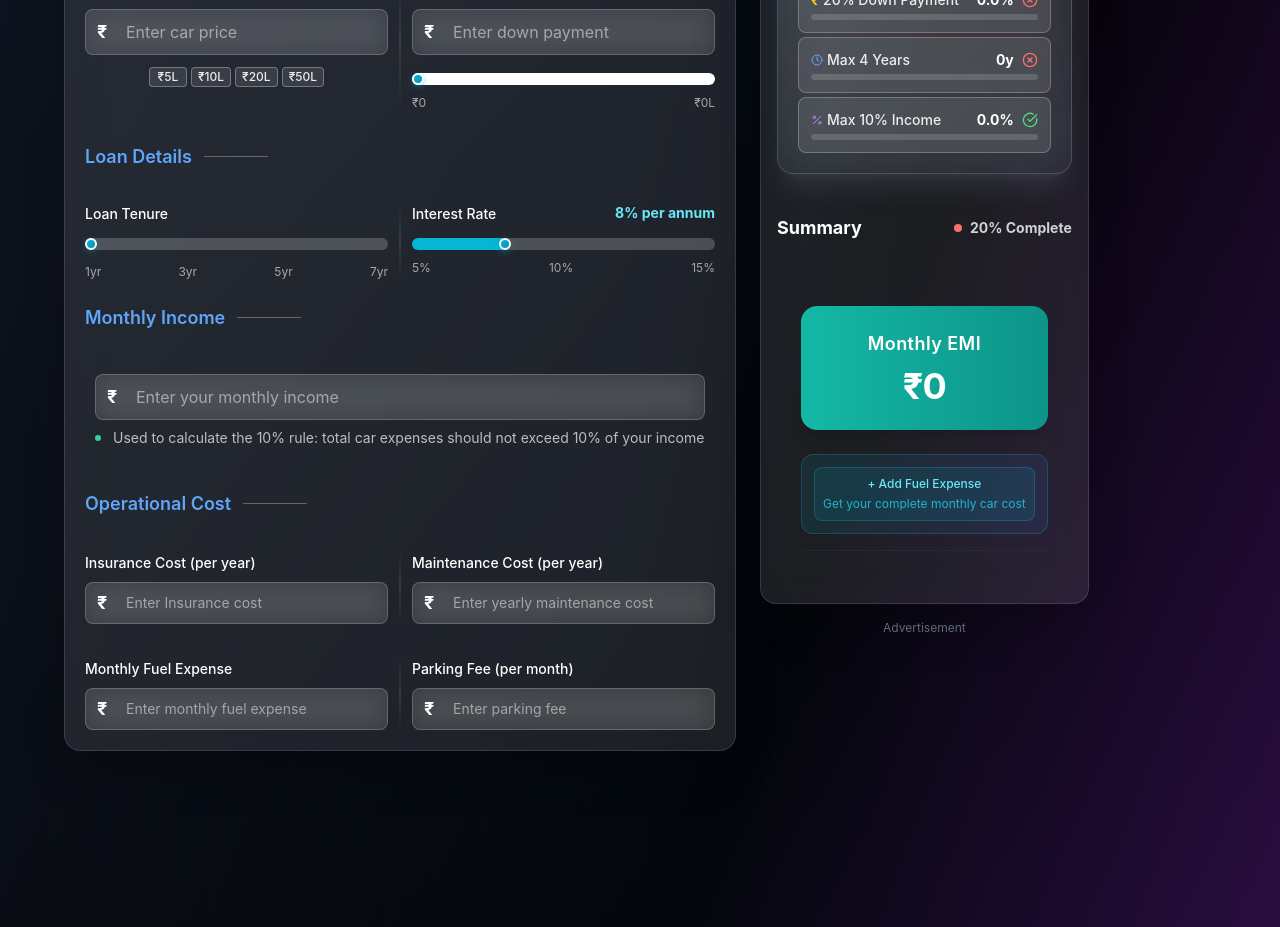
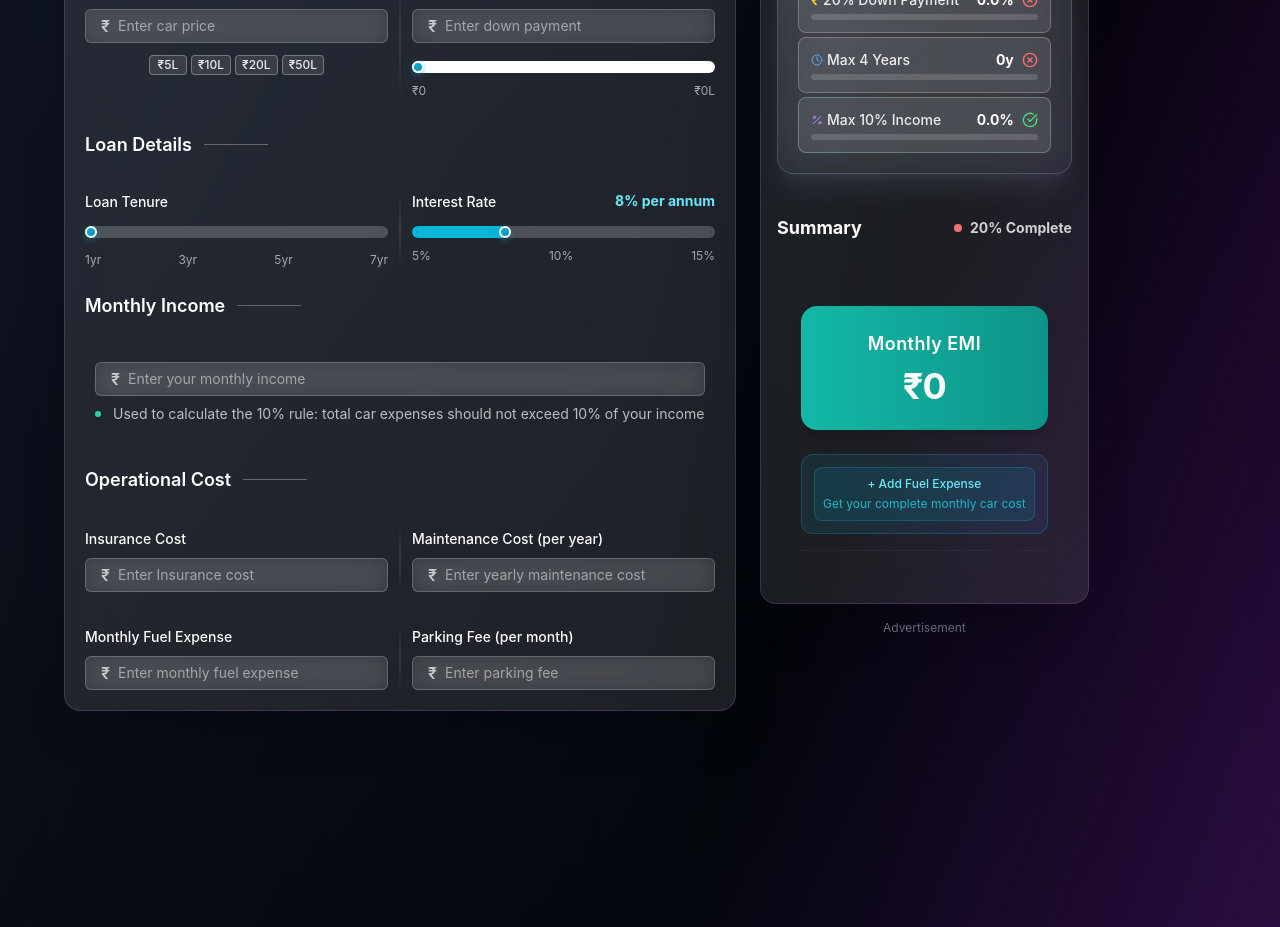
Before and after one commit to srivastava-utkarsh/car-calculator-web, a Next.js app: page /demo in a window 1280 px wide. Shown: the part 760-1687 px from the top of the page. Built offline with nearby package versions, Linux system fonts and the light colour scheme.

Commit message:
chart update

```diff
--- a/src/app/page.tsx
+++ b/src/app/page.tsx
@@ -237,7 +237,7 @@ export default function HomePage() {
                               {/* Collapse Button */}
                               <div className="flex justify-between items-center mb-4">
                                 <div className="flex items-center space-x-3">
-                                  <h3 className={`text-lg font-semibold ${isLight ? 'text-blue-600' : 'text-blue-400'}`}>
+                                  <h3 className="text-lg font-semibold text-white">
                                     Car Cost Details
                                   </h3>
                                   <div className={`h-px w-16 ${isLight ? 'bg-slate-300' : 'bg-white/30'}`}></div>
--- a/src/components/v2/CarDetailsFormV2.tsx
+++ b/src/components/v2/CarDetailsFormV2.tsx
@@ -112,7 +112,7 @@ export default function CarDetailsFormV2({ carData, updateCarData, monthlyIncome
           </div>
 
           <div className="relative">
-            <span className={`absolute left-3 top-1/2 transform -translate-y-1/2 font-bold text-lg z-10 ${themeClass('text-slate-700', 'text-white', isLight)}`}>₹</span>
+            <span className="absolute left-4 top-1/2 transform -translate-y-1/2 font-semibold text-white/70 z-10">₹</span>
             <input
               id="car-price-input"
               type="text"
@@ -124,13 +124,7 @@ export default function CarDetailsFormV2({ carData, updateCarData, monthlyIncome
                   e.preventDefault()
                 }
               }}
-              className={`w-full pl-10 pr-4 py-2.5 rounded-lg focus:outline-none focus:ring-2 focus:ring-emerald-400 focus:border-transparent transition-all text-base ${
-                themeClass(
-                  'bg-white border border-slate-300 text-slate-900 placeholder-slate-500',
-                  'bg-white/10 backdrop-blur-md border border-white/20 text-white placeholder-white/50',
-                  isLight
-                )
-              }`}
+              className="w-full pl-8 pr-4 py-1.5 rounded-md focus:outline-none focus:ring-2 focus:ring-emerald-400 focus:border-transparent transition-all text-sm bg-white/10 backdrop-blur-md border border-white/20 text-white placeholder-white/50"
               placeholder="Enter car price"
             />
           </div>
@@ -181,7 +175,7 @@ export default function CarDetailsFormV2({ carData, updateCarData, monthlyIncome
           </div>
 
           <div className="relative">
-            <span className={`absolute left-3 top-1/2 transform -translate-y-1/2 font-bold text-lg z-10 ${themeClass('text-slate-700', 'text-white', isLight)}`}>₹</span>
+            <span className="absolute left-4 top-1/2 -translate-y-1/2 font-semibold text-white/70 z-10">₹</span>
             <input
               type="text"
               required
@@ -192,13 +186,7 @@ export default function CarDetailsFormV2({ carData, updateCarData, monthlyIncome
                   e.preventDefault()
                 }
               }}
-              className={`w-full pl-10 pr-4 py-2.5 rounded-lg focus:outline-none focus:ring-2 focus:ring-cyan-400 focus:border-transparent transition-all text-base ${
-                themeClass(
-                  'bg-white border border-slate-300 text-slate-900 placeholder-slate-500',
-                  'bg-white/10 backdrop-blur-md border border-white/20 text-white placeholder-white/50',
-                  isLight
-                )
-              }`}
+              className="w-full pl-8 pr-4 py-1.5 rounded-md focus:outline-none focus:ring-2 focus:ring-cyan-400 focus:border-transparent transition-all text-sm bg-white/10 backdrop-blur-md border border-white/20 text-white placeholder-white/50"
               placeholder="Enter down payment"
             />
           </div>
@@ -229,7 +217,7 @@ export default function CarDetailsFormV2({ carData, updateCarData, monthlyIncome
 
       {/* Loan Details Section Header */}
       <div className="flex items-center space-x-3 mb-3">
-        <h4 className={`text-lg font-semibold ${isLight ? 'text-blue-600' : 'text-blue-400'}`}>
+        <h4 className="text-lg font-semibold text-white">
           Loan Details
         </h4>
         <div className={`h-px w-16 ${themeClass('bg-slate-300', 'bg-white/30', isLight)}`}></div>
--- a/src/components/v2/FinancialFormV2.tsx
+++ b/src/components/v2/FinancialFormV2.tsx
@@ -83,7 +83,7 @@ export default function FinancialFormV2({ carData, updateCarData, monthlyIncomeI
     <>
       {/* Monthly Income - Required for calculations */}
       <div className="flex items-center space-x-3 mb-3">
-        <h4 className={`text-lg font-semibold ${isLight ? 'text-blue-600' : 'text-blue-400'}`}>
+        <h4 className="text-lg font-semibold text-white">
           Monthly Income
         </h4>
         <div className={`h-px w-16 ${themeClass('bg-slate-300', 'bg-white/30', isLight)}`}></div>
@@ -101,7 +101,7 @@ export default function FinancialFormV2({ carData, updateCarData, monthlyIncomeI
           </div>
         )}
         <div className="relative">
-          <span className={`absolute left-3 top-1/2 transform -translate-y-1/2 font-bold text-lg z-10 ${themeClass('text-slate-700', 'text-white', isLight)}`}>₹</span>
+          <span className="absolute left-4 top-1/2 transform -translate-y-1/2 font-semibold text-white/70 z-10">₹</span>
           <input
             type="text"
             required
@@ -124,16 +124,10 @@ export default function FinancialFormV2({ carData, updateCarData, monthlyIncomeI
               }
             }}
             placeholder="Enter your monthly income"
-            className={`w-full pl-10 pr-4 py-2.5 rounded-lg focus:outline-none focus:ring-2 focus:ring-emerald-400 focus:border-transparent transition-all text-base ${
-              themeClass(
-                'bg-white border text-slate-900 placeholder-slate-500',
-                'bg-white/10 backdrop-blur-md border text-white placeholder-white/50',
-                isLight
-              )
-            } ${
+            className={`w-full pl-8 pr-4 py-1.5 rounded-md focus:outline-none focus:ring-2 focus:ring-emerald-400 focus:border-transparent transition-all text-sm bg-white/10 backdrop-blur-md border text-white placeholder-white/50 ${
               shouldHighlightMonthlyIncome
                 ? 'border-lime-400/60'
-                : themeClass('border-slate-300', 'border-white/20', isLight)
+                : 'border-white/20'
             }`}
           />
         </div>
@@ -145,7 +139,7 @@ export default function FinancialFormV2({ carData, updateCarData, monthlyIncomeI
 
       {/* Operational Cost Section Header */}
       <div className="flex items-center space-x-3 mb-3">
-        <h4 className={`text-lg font-semibold ${isLight ? 'text-blue-600' : 'text-blue-400'}`}>
+        <h4 className="text-lg font-semibold text-white">
           Operational Cost
         </h4>
         <div className={`h-px w-16 ${themeClass('bg-slate-300', 'bg-white/30', isLight)}`}></div>
@@ -156,10 +150,10 @@ export default function FinancialFormV2({ carData, updateCarData, monthlyIncomeI
         {/* Insurance Cost */}
         <div className="space-y-2">
           <label className={`text-sm font-medium ${themeClass(themeStyles.primaryText, 'text-white', isLight)}`} style={{ lineHeight: '1.5' }}>
-            Insurance Cost (per year)
+            Insurance Cost
           </label>
           <div className="relative">
-            <span className={`absolute left-3 top-1/2 transform -translate-y-1/2 font-bold text-lg z-10 ${themeClass('text-slate-700', 'text-white', isLight)}`}>₹</span>
+            <span className="absolute left-4 top-1/2 transform -translate-y-1/2 font-semibold text-white/70 z-10">₹</span>
             <input
               type="text"
               value={carData.insuranceAndMaintenance ? formatWithCommas(carData.insuranceAndMaintenance) : ''}
@@ -189,13 +183,7 @@ export default function FinancialFormV2({ carData, updateCarData, monthlyIncomeI
                 }
               }}
               placeholder="Enter Insurance cost"
-              className={`w-full pl-10 pr-4 py-2.5 rounded-lg focus:outline-none focus:ring-2 focus:ring-purple-400 focus:border-transparent transition-all text-sm ${
-                themeClass(
-                  'bg-white border border-slate-300 text-slate-900 placeholder-slate-500',
-                  'bg-white/10 backdrop-blur-md border border-white/20 text-white placeholder-white/50',
-                  isLight
-                )
-              }`}
+              className="w-full pl-8 pr-4 py-1.5 rounded-md focus:outline-none focus:ring-2 focus:ring-purple-400 focus:border-transparent transition-all text-sm bg-white/10 backdrop-blur-md border border-white/20 text-white placeholder-white/50"
             />
           </div>
         </div>
@@ -209,7 +197,7 @@ export default function FinancialFormV2({ carData, updateCarData, monthlyIncomeI
             Maintenance Cost (per year)
           </label>
           <div className="relative">
-            <span className={`absolute left-3 top-1/2 transform -translate-y-1/2 font-bold text-lg z-10 ${themeClass('text-slate-700', 'text-white', isLight)}`}>₹</span>
+            <span className="absolute left-4 top-1/2 transform -translate-y-1/2 font-semibold text-white/70 z-10">₹</span>
             <input
               type="text"
               value={carData.maintenanceCostPerYear ? formatWithCommas(carData.maintenanceCostPerYear) : ''}
@@ -232,13 +220,7 @@ export default function FinancialFormV2({ carData, updateCarData, monthlyIncomeI
                 }
               }}
               placeholder="Enter yearly maintenance cost"
-              className={`w-full pl-10 pr-4 py-2.5 rounded-lg focus:outline-none focus:ring-2 focus:ring-green-400 focus:border-transparent transition-all text-sm ${
-                themeClass(
-                  'bg-white border border-slate-300 text-slate-900 placeholder-slate-500',
-                  'bg-white/10 backdrop-blur-md border border-white/20 text-white placeholder-white/50',
-                  isLight
-                )
-              }`}
+              className="w-full pl-8 pr-4 py-1.5 rounded-md focus:outline-none focus:ring-2 focus:ring-green-400 focus:border-transparent transition-all text-sm bg-white/10 backdrop-blur-md border border-white/20 text-white placeholder-white/50"
             />
           </div>
         </div>
@@ -252,7 +234,7 @@ export default function FinancialFormV2({ carData, updateCarData, monthlyIncomeI
             Monthly Fuel Expense
           </label>
           <div className="relative">
-            <span className={`absolute left-3 top-1/2 transform -translate-y-1/2 font-bold text-lg z-10 ${themeClass('text-slate-700', 'text-white', isLight)}`}>₹</span>
+            <span className="absolute left-4 top-1/2 transform -translate-y-1/2 font-semibold text-white/70 z-10">₹</span>
             <input
               type="text"
               value={carData.monthlyFuelExpense ? formatWithCommas(carData.monthlyFuelExpense) : ''}
@@ -275,13 +257,7 @@ export default function FinancialFormV2({ carData, updateCarData, monthlyIncomeI
                 }
               }}
               placeholder="Enter monthly fuel expense"
-              className={`w-full pl-10 pr-4 py-2.5 rounded-lg focus:outline-none focus:ring-2 focus:ring-cyan-400 focus:border-transparent transition-all text-sm ${
-                themeClass(
-                  'bg-white border border-slate-300 text-slate-900 placeholder-slate-500',
-                  'bg-white/10 backdrop-blur-md border border-white/20 text-white placeholder-white/50',
-                  isLight
-                )
-              }`}
+              className="w-full pl-8 pr-4 py-1.5 rounded-md focus:outline-none focus:ring-2 focus:ring-cyan-400 focus:border-transparent transition-all text-sm bg-white/10 backdrop-blur-md border border-white/20 text-white placeholder-white/50"
             />
           </div>
         </div>
@@ -295,7 +271,7 @@ export default function FinancialFormV2({ carData, updateCarData, monthlyIncomeI
             Parking Fee (per month)
           </label>
           <div className="relative">
-            <span className={`absolute left-3 top-1/2 transform -translate-y-1/2 font-bold text-lg z-10 ${themeClass('text-slate-700', 'text-white', isLight)}`}>₹</span>
+            <span className="absolute left-4 top-1/2 transform -translate-y-1/2 font-semibold text-white/70 z-10">₹</span>
             <input
               type="text"
               value={carData.parkingFee ? formatWithCommas(carData.parkingFee) : ''}
@@ -318,13 +294,7 @@ export default function FinancialFormV2({ carData, updateCarData, monthlyIncomeI
                 }
               }}
               placeholder="Enter parking fee"
-              className={`w-full pl-10 pr-4 py-2.5 rounded-lg focus:outline-none focus:ring-2 focus:ring-blue-400 focus:border-transparent transition-all text-sm ${
-                themeClass(
-                  'bg-white border border-slate-300 text-slate-900 placeholder-slate-500',
-                  'bg-white/10 backdrop-blur-md border border-white/20 text-white placeholder-white/50',
-                  isLight
-                )
-              }`}
+              className="w-full pl-8 pr-4 py-1.5 rounded-md focus:outline-none focus:ring-2 focus:ring-blue-400 focus:border-transparent transition-all text-sm bg-white/10 backdrop-blur-md border border-white/20 text-white placeholder-white/50"
             />
           </div>
         </div>
```
